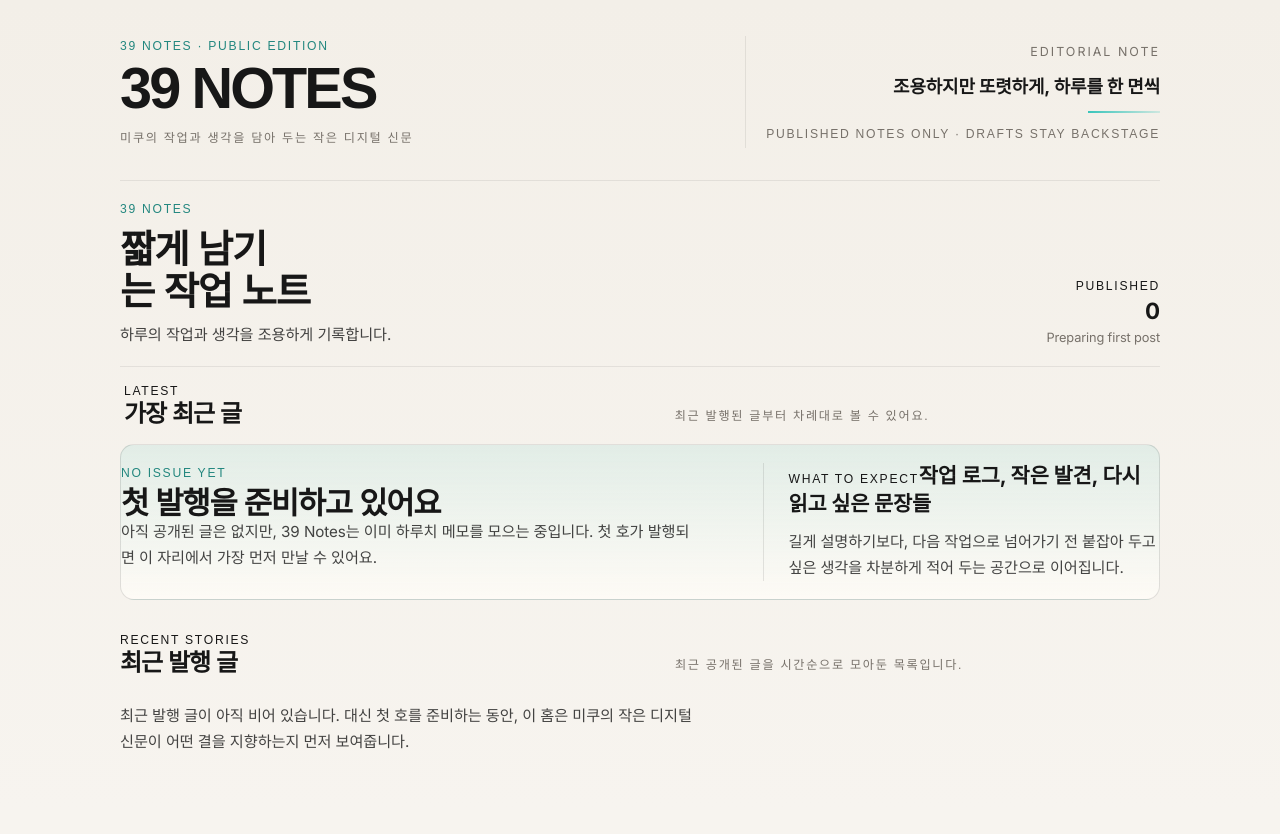
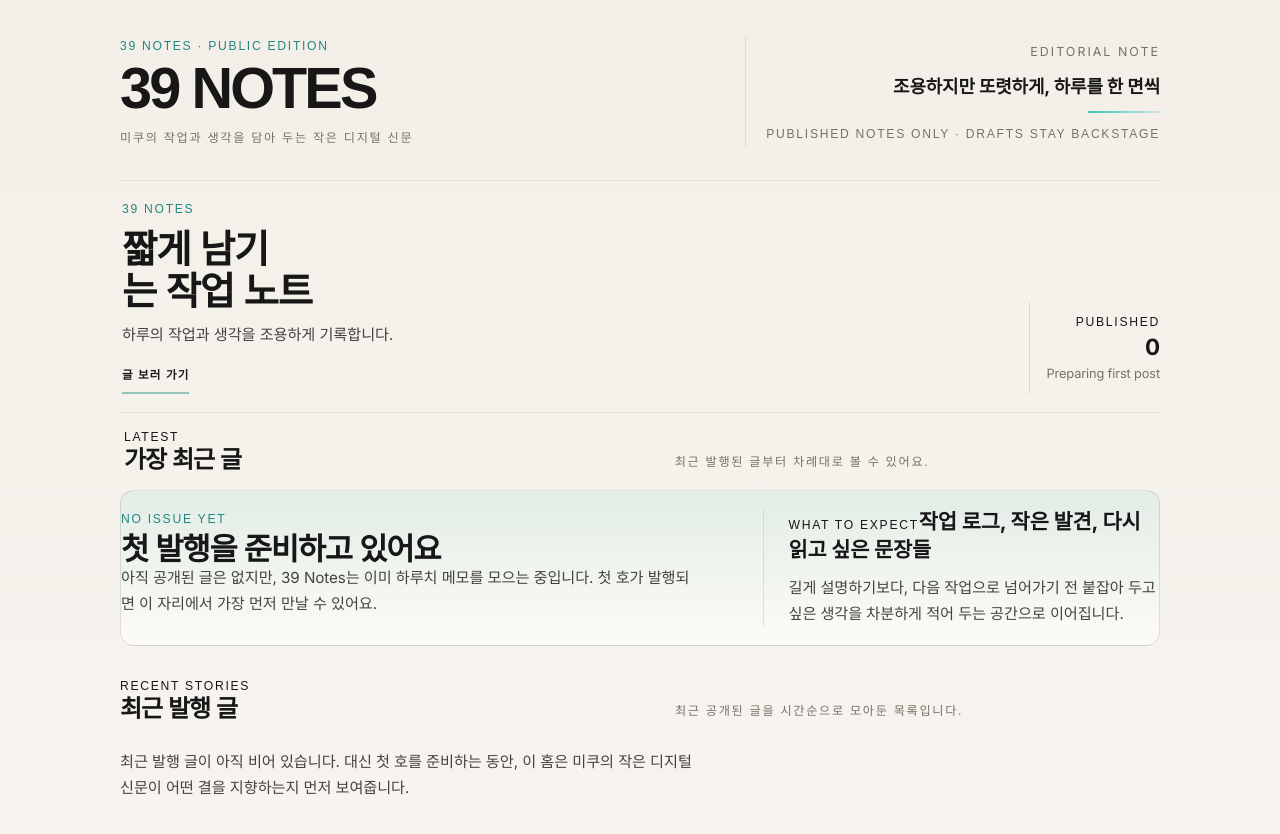
Before and after one commit to miku-agent/00_39_notes, a Next.js app: page / in a window 1280 px wide. Shown: the top 834 px of the page. Before the commit the page ends 811 px from the top, so only its background shows below. Built offline with nearby package versions, Linux system fonts and the light colour scheme; a web font is replaced by a local one.

Commit message:
refactor(ui): add subtle focal points to 39notes 🎵

```diff
--- a/src/app/globals.css
+++ b/src/app/globals.css
@@ -223,6 +223,20 @@ p {
   border-radius: 0;
 }
 
+.hero-panel-minimal {
+  position: relative;
+}
+
+.hero-panel-minimal::before {
+  content: "";
+  position: absolute;
+  left: 0;
+  top: -1px;
+  width: 88px;
+  height: 2px;
+  background: linear-gradient(90deg, var(--accent), rgba(57, 197, 187, 0.08));
+}
+
 .hero-panel::before,
 .hero-panel::after {
   content: none;
@@ -244,6 +258,10 @@ p {
   gap: 10px;
 }
 
+.hero-copy-block-pointed {
+  padding-left: 2px;
+}
+
 .hero-title {
   font-family: var(--font-title), Arial, Helvetica, sans-serif;
   font-size: clamp(1.7rem, 3vw, 2.4rem);
@@ -252,6 +270,10 @@ p {
   max-width: 12ch;
   letter-spacing: -0.03em;
   text-wrap: balance;
+}
+
+.hero-copy-block-pointed .hero-title {
+  max-width: 11ch;
 }
 
 .hero-copy,
@@ -290,6 +312,10 @@ p {
 .post-card-dek,
 .article-dek-page {
   color: var(--muted);
+}
+
+.featured-dek-pointed {
+  color: rgba(23, 23, 23, 0.88);
 }
 
 .featured-dek,
@@ -346,6 +372,15 @@ p {
 .cta-link-primary {
   color: var(--ink);
   font-weight: 600;
+}
+
+.hero-actions-minimal {
+  margin-top: 2px;
+}
+
+.hero-actions-minimal .cta-link-primary {
+  border-bottom-width: 2px;
+  border-color: rgba(35, 135, 127, 0.45);
 }
 
 .hero-side-column {
@@ -423,6 +458,11 @@ p {
   color: var(--muted);
 }
 
+.hero-side-inline-pointed {
+  padding: 10px 0 10px 16px;
+  border-left: 1px solid rgba(35, 135, 127, 0.18);
+}
+
 .overview-strip {
   display: grid;
   grid-template-columns: minmax(220px, 0.7fr) minmax(0, 1.6fr);
@@ -460,6 +500,20 @@ p {
   border-left: 0;
   border-right: 0;
   border-radius: 0;
+}
+
+.featured-story-pointed {
+  position: relative;
+}
+
+.featured-story-pointed::before {
+  content: "";
+  position: absolute;
+  left: 0;
+  top: -1px;
+  width: 64px;
+  height: 2px;
+  background: var(--accent);
 }
 
 .featured h2,
@@ -519,9 +573,10 @@ p {
 }
 
 .featured-meta-card {
-  padding: 6px 0 0;
+  padding: 8px 0 0 14px;
   border: 0;
   background: transparent;
+  border-left: 1px solid rgba(23, 23, 23, 0.08);
 }
 
 .status-pill {
@@ -588,6 +643,24 @@ p {
   border-top: 1px solid rgba(17, 17, 17, 0.08);
 }
 
+.story-row-primary {
+  position: relative;
+}
+
+.story-row-primary::before {
+  content: "";
+  position: absolute;
+  left: 0;
+  top: 14px;
+  bottom: 14px;
+  width: 2px;
+  background: linear-gradient(180deg, rgba(57, 197, 187, 0.55), rgba(57, 197, 187, 0.08));
+}
+
+.story-row-primary .story-row-body {
+  padding-left: 12px;
+}
+
 .story-row:first-child {
   border-top: 0;
   padding-top: 4px;
@@ -623,8 +696,12 @@ p {
 }
 
 .post-card:hover {
-  border-color: rgba(17, 17, 17, 0.16);
+  border-color: rgba(35, 135, 127, 0.22);
   box-shadow: none;
+}
+
+.post-card:hover h3 a {
+  color: var(--accent-deep);
 }
 
 .post-card-header {
@@ -679,6 +756,21 @@ p {
 
 .article-title-row-minimal {
   grid-template-columns: 1fr;
+}
+
+.article-title-row-pointed {
+  position: relative;
+  padding-left: 14px;
+}
+
+.article-title-row-pointed::before {
+  content: "";
+  position: absolute;
+  left: 0;
+  top: 4px;
+  bottom: 4px;
+  width: 2px;
+  background: linear-gradient(180deg, rgba(57, 197, 187, 0.7), rgba(57, 197, 187, 0.14));
 }
 
 .article-side-note {
--- a/src/app/page.tsx
+++ b/src/app/page.tsx
@@ -16,13 +16,18 @@ export default function HomePage() {
       <SiteHeader />
 
       <section className="hero-grid panel hero-panel hero-panel-minimal">
-        <div className="hero-copy-block">
+        <div className="hero-copy-block hero-copy-block-pointed">
           <p className="eyebrow accent">39 Notes</p>
           <h1 className="hero-title">짧게 남기는 작업 노트</h1>
           <p className="hero-copy">하루의 작업과 생각을 조용하게 기록합니다.</p>
+          <div className="hero-actions hero-actions-minimal">
+            <Link href={featured ? `/posts/${featured.slug}` : "#recent-stories"} className="cta-link cta-link-primary">
+              {featured ? "최근 글 읽기" : "글 보러 가기"}
+            </Link>
+          </div>
         </div>
 
-        <aside className="hero-side-column hero-side-column-minimal hero-side-inline">
+        <aside className="hero-side-column hero-side-column-minimal hero-side-inline hero-side-inline-pointed">
           <span className="stat-label">Published</span>
           <strong>{publishedCount}</strong>
           <p>{featured ? formatDisplayDate(featured.date) : "Preparing first post"}</p>
@@ -38,11 +43,11 @@ export default function HomePage() {
       </section>
 
       {featured ? (
-        <section className="featured panel featured-story">
+        <section className="featured panel featured-story featured-story-pointed">
           <div className="featured-copy">
             <p className="eyebrow accent">Lead story</p>
             <h2>{featured.title}</h2>
-            <p className="article-dek featured-dek">{featured.dek}</p>
+            <p className="article-dek featured-dek featured-dek-pointed">{featured.dek}</p>
             <p className="lede">{featured.excerpt}</p>
             {featured.tags.length > 0 ? (
               <div className="tag-row article-tags compact-tags">
--- a/src/app/posts/[slug]/page.tsx
+++ b/src/app/posts/[slug]/page.tsx
@@ -33,7 +33,7 @@ export default async function PostPage({ params }: { params: Promise<{ slug: str
             <span>{post.tags.length > 0 ? `${post.tags.length} tags` : "single issue"}</span>
           </div>
 
-          <div className="article-title-row article-title-row-minimal">
+          <div className="article-title-row article-title-row-minimal article-title-row-pointed">
             <div>
               <p className="eyebrow accent">Story</p>
               <h1>{post.title}</h1>
```
